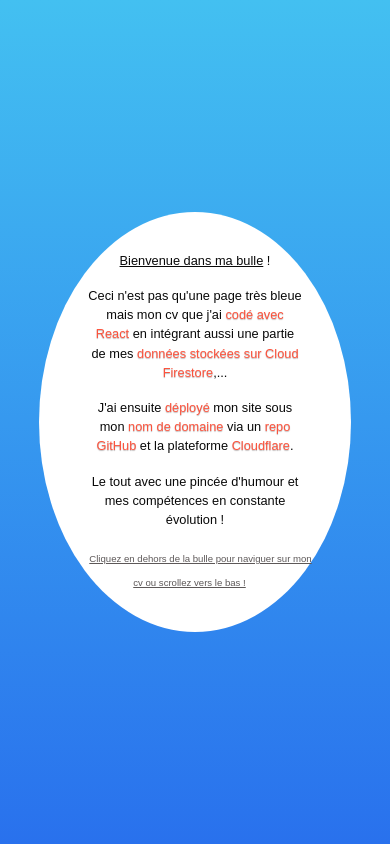
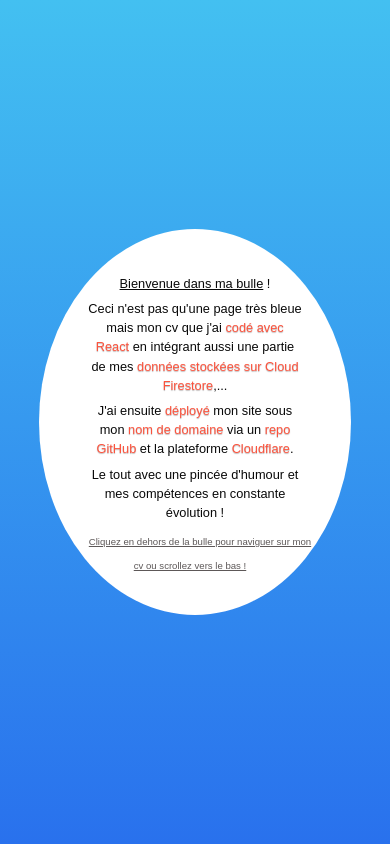
Before and after one commit to JessieB-pro/my-cv, a React (Vite) app: page /presentation in a window 390 px wide. Shown: the top 844 px of the page. Built offline with nearby package versions, Linux system fonts and the light colour scheme; no server answers; a web font is replaced by a local one.

Commit message:
responsive again Component PopUp

```diff
--- a/src/App.css
+++ b/src/App.css
@@ -59,21 +59,19 @@ img {
     border-radius: 50% !important;
     padding: 10% 10%;
     max-width: 80%;
-    max-height: 80%;
+    max-height: 90%;
     z-index: 1100;
 }
 
 #pop-up p {
     color: rgb(9, 9, 9);
-    margin-left: 10px;
-    margin-right: 10px;
+    margin: 6px 10px;
     font-size: clamp(0.8rem, 2.5vw, 1rem);
 }
 
 #pop-up small {
     color: rgb(93, 88, 88);
-    margin-left: 11px;
-    margin-right: 11px;
+    margin: 6px 10px;
     font-size: clamp(0.6rem, 2.3vw, 0.8rem);
 }
 
```
